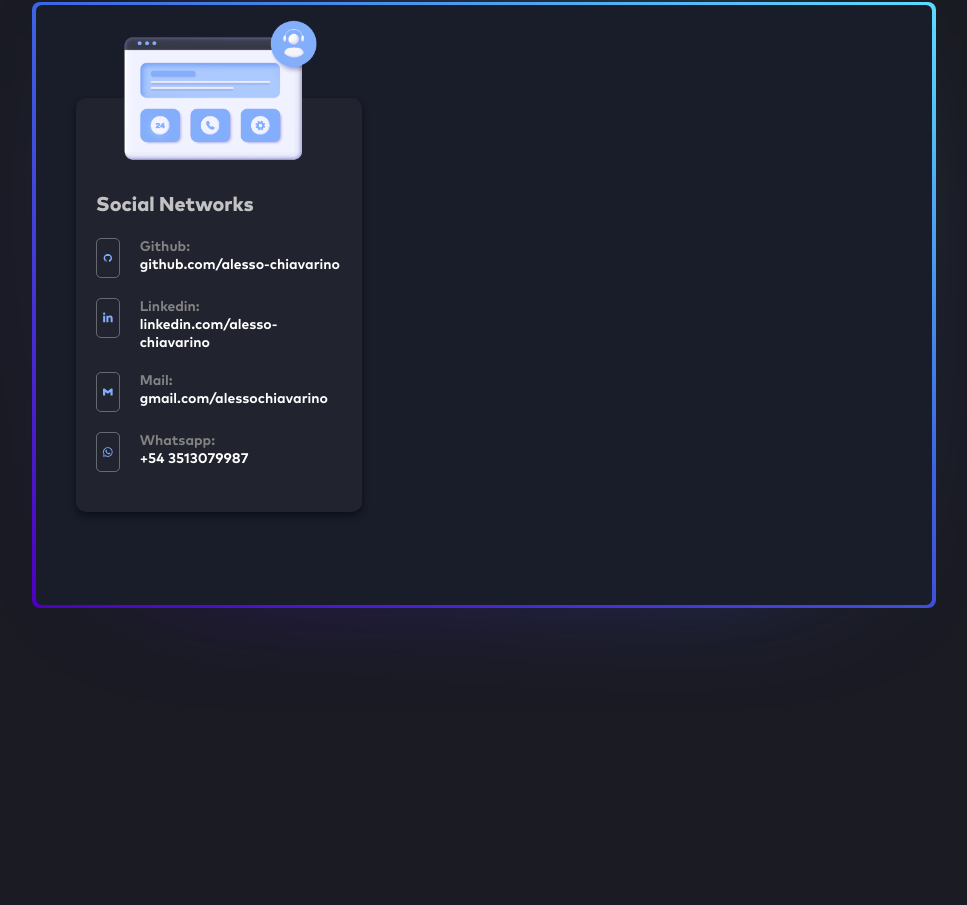
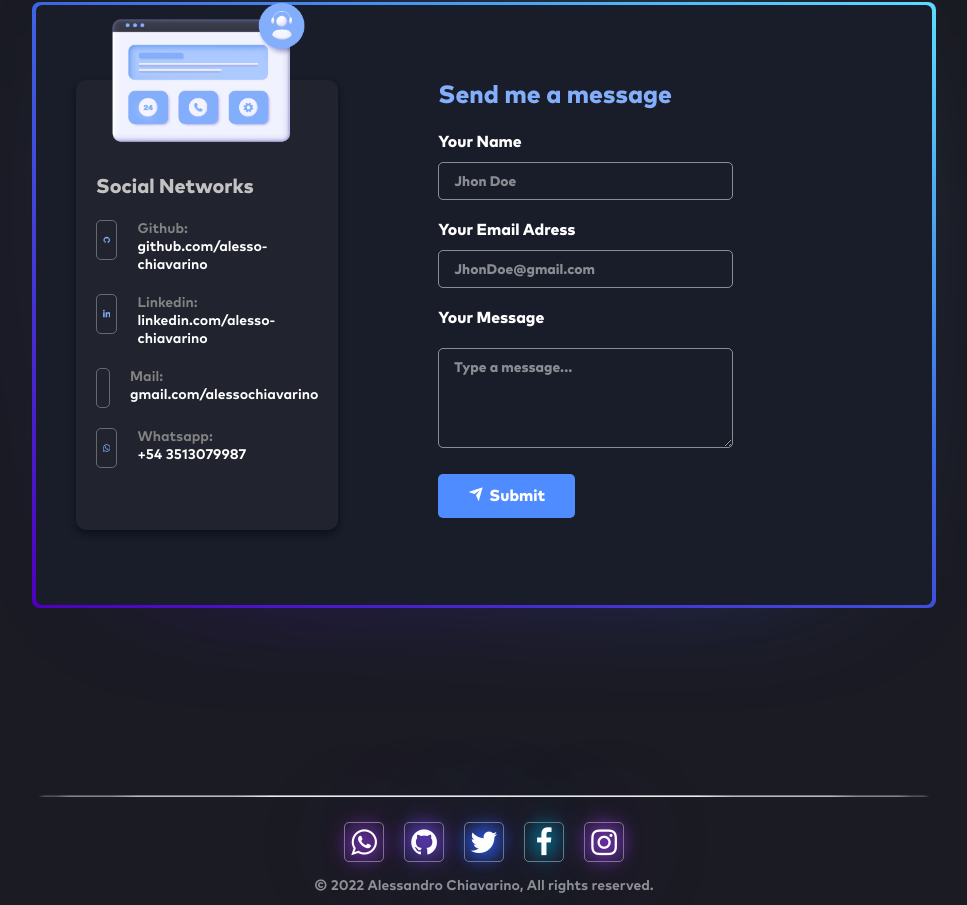
Before and after one commit to Alesso-Chiavarino/Portafolio, a React (Vite) app: page / in a window 1280 px wide. Shown: the part 3632-4537 px from the top of the page, without its empty margins (156-1123 px from the left). Before the commit the page ends 4437 px from the top, so only its background shows below. Built offline with nearby package versions, Linux system fonts and the light colour scheme.

Commit message:
fin primera parte

```diff
--- a/index.html
+++ b/index.html
@@ -5,6 +5,8 @@
     <link rel="icon" type="image/svg+xml" href="./portafolio-icon.png" />
     <meta name="viewport" content="width=device-width, initial-scale=1.0" />
     <title>Alessandro Chiavarino | Portafolio</title>
+    <link rel="stylesheet" href="https://stackpath.bootstrapcdn.com/font-awesome/4.7.0/css/font-awesome.min.css">
+
   </head>
   <body>
     <div id="root"></div>
--- a/src/App.jsx
+++ b/src/App.jsx
@@ -3,6 +3,7 @@ import './App.css'
 import Banner from './components/Banner/Banner'
 import CertificatesContainer from './components/CertificatesContainer/CertificatesContainer'
 import Contact from './components/Contact/Contact'
+import Footer from './components/Footer/Footer'
 import Navbar from './components/Navbar/Navbar'
 import Projects from './components/Projects/Projects'
 import Skills from './components/Skills/Skills'
@@ -16,6 +17,7 @@ const App = () => {
       <Skills/>
       <Projects/>
       <Contact/>
+      <Footer/>
     </>
   )
 }
--- /dev/null
+++ b/src/components/Footer/Footer.jsx
@@ -0,0 +1,14 @@
+import FooterIcons from '../FooterIcons/FooterIcons';
+import './Footer.scss';
+
+const Footer = () => {
+  return (
+    <footer className='footer'>
+        <hr/>
+        <FooterIcons/>
+        <span>© 2022 Alessandro Chiavarino, All rights reserved.</span>
+    </footer>
+  )
+}
+
+export default Footer;
--- /dev/null
+++ b/src/components/Footer/Footer.scss
@@ -0,0 +1,27 @@
+.footer {
+    display: flex;
+    justify-content: center;
+    flex-direction: column;
+    align-items: center;
+    gap: 15px;
+    width: 100%;
+    height: 100px;
+    // background-color: #21232E;
+    hr {
+        display: block;
+        width: 70%;
+        // height: 0.2px !important;
+        // background-color: aqua;
+        // border: 1px solid rgba(255, 255, 255, 0.116);
+        // max-height: 1px;
+        border-radius: 100%;
+        // color: #000;
+        // background-color: aqua;
+    }
+    span {
+        color: #919295;
+        font-size: 14px;
+        font-family: mark-pro-bold;
+        margin-bottom: 20px;
+    }
+}
--- /dev/null
+++ b/src/components/FooterIcons/FooterIcons.jsx
@@ -0,0 +1,24 @@
+import './FooterIcons.scss';
+
+const FooterIcons = () => {
+  return (
+    <div className='footer-network-container'>
+        <a href="https://wa.me/3513079987" target="_blank"> <i className='whatsapp fa fa-whatsapp'></i> </a>
+
+        <a href='https://github.com/Alesso-Chiavarino' target="_blank">
+            <i className='github fa fa-github'></i>
+        </a>
+        <a href='https://twitter.com/alesso_1912' target="_blank">
+            <i className='twitter fa fa-twitter'></i>
+        </a>
+        <a href='https://www.facebook.com/alessandro.chiavarino' target="_blank">
+            <i className='facebook fa fa-facebook'></i>
+        </a>
+        <a href='https://www.instagram.com/alesso_chiavarino/' target="_blank">
+            <i className='instagram fa fa-instagram'></i>
+        </a>
+    </div>
+  )
+}
+
+export default FooterIcons;
--- /dev/null
+++ b/src/components/FooterIcons/FooterIcons.scss
@@ -0,0 +1,52 @@
+.footer-network-container {
+    display: flex;
+    justify-content: center;
+    align-items: center;
+    gap: 20px;
+    a {
+        text-decoration: none;
+    }
+}
+
+.twitter,
+.github,
+.whatsapp,
+.instagram,
+.facebook {
+    font-size: 8em;
+    color: #fff;
+    border: 1px solid rgba(255, 255, 255, 0.432);
+    border-radius: 5px;
+    width: 40px;
+    margin-top: 10px;
+    display: flex;
+    justify-content: center;
+    align-items: center;
+    height: 40px;
+    font-size: 30px;
+    animation: animate 3s linear infinite;
+    text-shadow: 0 0 20px #0072ff, 0 0 100px #0072ff, 0 0 30px #0072ff,
+        0 0 20px #0072ff;
+}
+
+.twitter {
+    animation-delay: 0.3s;
+}
+
+.facebook {
+    animation-delay: 0.7s;
+}
+
+.github {
+    animation-delay: 0.1s;
+}
+
+@keyframes animate {
+    from {
+        filter: hue-rotate(0deg);
+    }
+
+    to {
+        filter: hue-rotate(360deg);
+    }
+}
--- a/src/components/Form/Form.jsx
+++ b/src/components/Form/Form.jsx
@@ -1,9 +1,22 @@
 import './Form.scss';
+import {RiSendPlaneFill} from 'react-icons/ri'
 
 const Form = () => {
   return (
-    <form>
-        <input type="text" />
+    <form className='contact-form'>
+      <div className='form-name'>
+        <label htmlFor="" >Your Name</label>
+        <input type="text" placeholder="Jhon Doe" />
+      </div>
+      <div className='form-email'>
+        <label htmlFor="" >Your Email Adress</label>
+        <input type="text" placeholder="JhonDoe@gmail.com" />
+      </div>
+      <div className="form-message">
+        <label htmlFor="" >Your Message</label>
+        <textarea cols="30" rows="10" placeholder='Type a message...' ></textarea>
+      </div>
+      <button className='btn-submit'> <RiSendPlaneFill/> Submit</button>
     </form>
   )
 }
--- a/src/components/Form/Form.scss
+++ b/src/components/Form/Form.scss
@@ -0,0 +1,68 @@
+.contact-form {
+    label {
+        color: #fff;
+    }
+    .form-name, .form-email {
+        margin-bottom: 20px;
+        display: flex;
+        flex-direction: column;
+        text-align: left;
+        font-size: 16px;
+        font-family: mark-pro-heavy;
+        input {
+            margin-top: 10px;
+            background-color: transparent !important;
+            box-shadow: none;
+            border-radius: 5px;
+            border: 1px solid rgba(255, 255, 255, 0.493);
+            padding: 10px 15px;
+            outline: none;
+            font-size: 14px;
+            color: rgb(204, 204, 204);
+            &::placeholder {
+                font-family: mark-pro-heavy;
+                color: rgba(255, 255, 255, 0.493);
+            }
+        }
+    }
+    .form-message {
+        label {
+            @extend .form-name;
+        }
+        textarea {
+            padding: 10px 15px;
+            color: rgb(204, 204, 204);
+            font-size: 14px;
+            width: 100%;
+            min-width: 100%;
+            max-width: 100%;
+            border-radius: 5px;
+            min-height: 100px;
+            outline: none;
+            height: 100px;
+            max-height: 150px;
+            background-color: transparent;
+            border: 1px solid rgba(255, 255, 255, 0.493);
+            &::placeholder {
+                font-family: mark-pro-heavy;
+                color: rgba(255, 255, 255, 0.493);
+            }
+        }
+    }
+    .btn-submit {
+        cursor: pointer;
+        gap: 5px;
+        margin-top: 20px;
+        display: flex;
+        color: #fff;
+        background-color: #4f8cff;
+        font-size: 16px;
+        border: none ;
+        padding: 12px 30px;
+        border-radius: 5px;
+        font-family: mark-pro-heavy;
+        &:hover {
+            background-color: #83AEFB;
+        }
+    }
+}
--- a/src/components/MagicCard/MagicCard.jsx
+++ b/src/components/MagicCard/MagicCard.jsx
@@ -7,12 +7,12 @@ import Form from '../Form/Form';
 
 const MagicCard = () => {
     return (
-        <div className='que'>
+        <div className='card-container'>
             <article className='card'>
                 <div className="contact-info">
                     <img className='contact-img' src="./img/contact-vector.png" alt="" />
                     <h3>Social Networks</h3>
-                    <div className="github">
+                    <div className="card-github">
                         <AiFillGithub className='contact-icon' color='#fff' />
                         <div className="network">
                             <span>Github:</span>
@@ -33,7 +33,7 @@ const MagicCard = () => {
                             <a href="">gmail.com/alessochiavarino</a>
                         </div>
                     </div>
-                    <div className="whatsapp">
+                    <div className="card-whatsapp">
                         <BsWhatsapp className='contact-icon' color='#fff' />
                         <div className="network">
                             <span>Whatsapp:</span>
@@ -44,7 +44,8 @@ const MagicCard = () => {
 
                 </div>
                 <div className="contact-form">
-                    {/* <Form/> */}
+                    <h3>Send me a message</h3>
+                    <Form/>
                 </div>
             </article>
         </div>
--- a/src/components/MagicCard/MagicCard.scss
+++ b/src/components/MagicCard/MagicCard.scss
@@ -1,19 +1,25 @@
+@import '../../variables';
+
 @property --rotate {
   syntax: "<angle>";
   initial-value: 132deg;
   inherits: false;
 }
 
+
 :root {
   --card-height: 600px;
   --card-width: 70%;
 }
-.que {
+
+.card-container {
   display: flex;
   justify-content: center;
-    // margin: 0 auto;
 }
+
 .card {
+  display: flex;
+  gap: 100px;
   margin-bottom: 200px;
   // z-index: ;
   background: #191c29;
@@ -38,13 +44,9 @@
   width: 101%;
   height: 101%;
   border-radius: 8px;
-    background-image: linear-gradient(
-      var(--rotate)
-      , #5ddcff, #3c67e3 43%, #4e00c2);
+  background-image: linear-gradient(var(--rotate), #5ddcff, #3c67e3 43%, #4e00c2);
   position: absolute;
   z-index: -1;
-    //   top: -1%;
-    //   left: -2%;
   animation: spin 2.5s linear infinite;
 }
 
@@ -61,9 +63,7 @@
   margin: 0 auto;
   transform: scale(0.8);
   filter: blur(calc(var(--card-height) / 6));
-    background-image: linear-gradient(
-      var(--rotate)
-      , #5ddcff, #3c67e3 43%, #4e00c2);
+  background-image: linear-gradient(var(--rotate), #5ddcff, #3c67e3 43%, #4e00c2);
   opacity: 1;
   transition: opacity .5s;
   animation: spin 2.5s linear infinite;
@@ -73,20 +73,14 @@
   0% {
     --rotate: 0deg;
   }
+
   100% {
     --rotate: 360deg;
   }
 }
 
-
-  .dale {
-    // z-index: 4545445;
-    color: rgb(255, 255, 255);
-  }
-
-
-
 .contact-info {
+  height: 450px;
   padding: 20px;
   display: flex;
   flex-direction: column;
@@ -95,6 +89,7 @@
   background-color: #21232E;
   border-radius: 10px;
   box-shadow: 0 4px 6px rgb(9 17 28 / 90%);
+
   // width: 300px;
   // height: 300px;
   .contact-img {
@@ -103,6 +98,7 @@
     position: relative;
     bottom: 100px;
   }
+
   h3 {
     font-family: mark-pro-heavy;
     margin-top: -70px;
@@ -112,11 +108,16 @@
     text-align: left;
     color: #c2c2c2;
   }
-    .github, .linkedin, .mail, .whatsapp {
+
+  .card-github,
+  .linkedin,
+  .mail,
+  .card-whatsapp {
     margin-bottom: 20px;
     width: 100%;
     display: flex;
     gap: 20px;
+
     .network {
       font-family: mark-pro-bold;
       width: 90%;
@@ -125,11 +126,13 @@
       flex-direction: column;
       font-size: 14px;
       color: #838383;
+
       a {
         color: #ffffff;
         text-decoration: none;
       }
     }
+
     .contact-icon {
       color: #83AEFB !important;
       font-size: 40px;
@@ -142,6 +145,22 @@
 }
 
 .contact-form {
+  // display: flex;
+  // flex-direction: column;
+  // justify-content: start;
+  // align-content: lef;
+  // -ms-flex-align: start;
+  // align-items: center;
+  height: 450px;
   // background-color: #3c67e3;
   width: 65%;
+
+  h3 {
+    font-family: mark-pro-heavy;
+    font-size: 25px;
+    text-align: left;
+    color: $my-blue;
+    --tw-text-opacity: 1;
+    margin-bottom: 20px;
   }
+}
```
Lines whose indentation alone changed are shown as unchanged.
